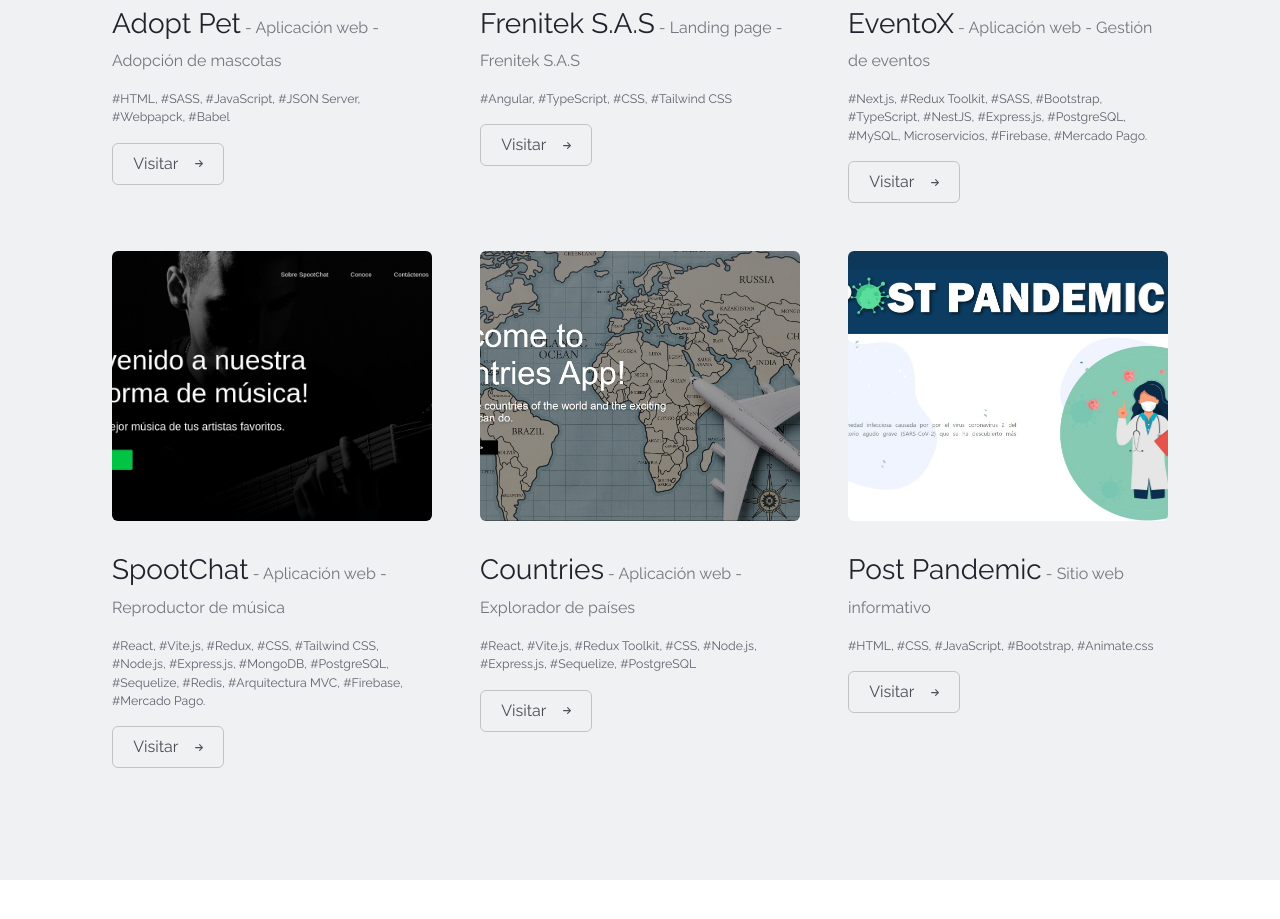
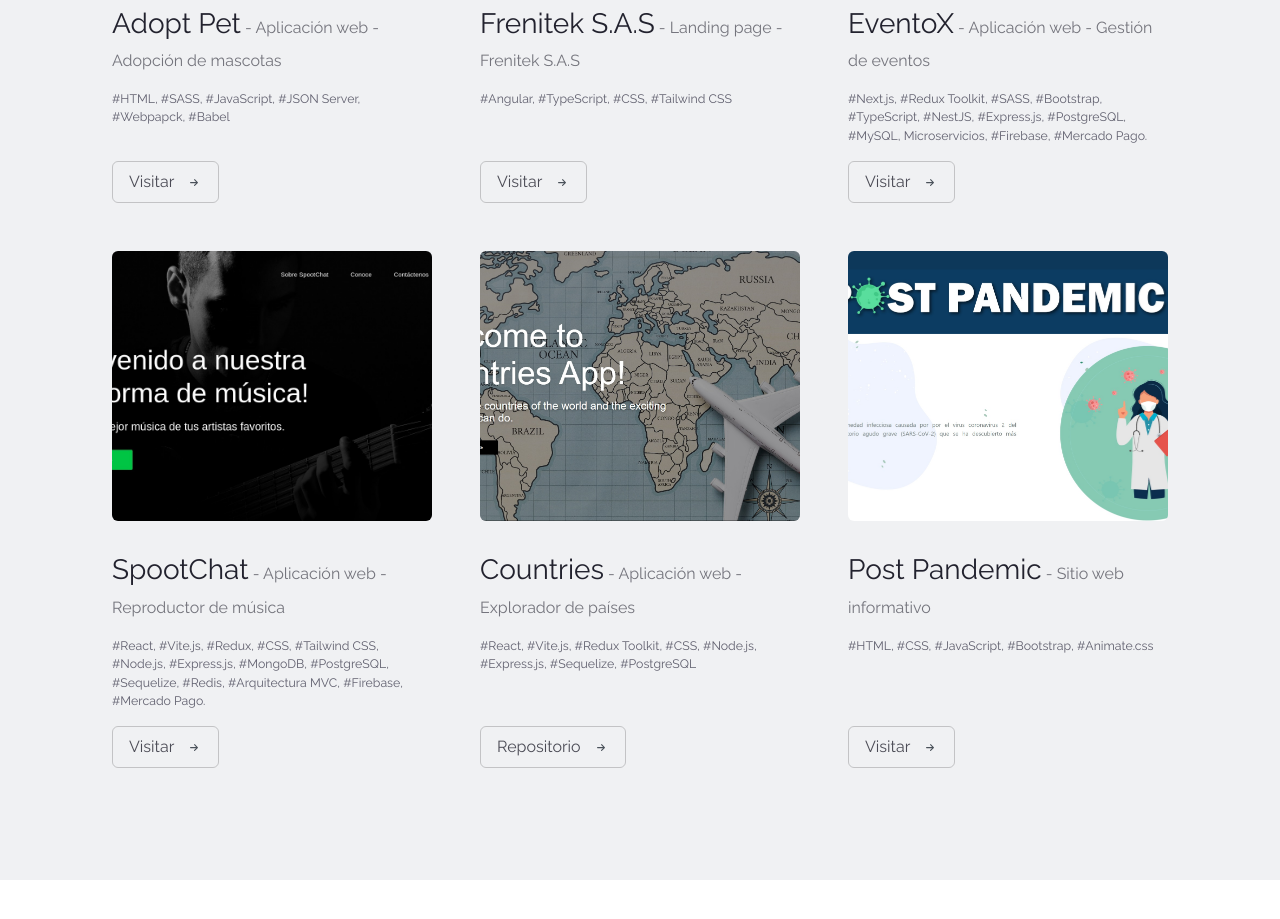
Before and after one commit to svalentinaog/portfolio-svalentinaog, a React (Vite) app: page / in a window 1280 px wide. Shown: the part 2660-3579 px from the top of the page. Built offline with nearby package versions, Linux system fonts and the light colour scheme.

Commit message:
update projects

```diff
--- a/src/assets/en.json
+++ b/src/assets/en.json
@@ -25,6 +25,7 @@
     "projects1": "Projects",
     "projects2": "Go to repository",
     "to-visit": "To Visit",
+    "repository": "Repository",
 
     "adoptpet": "Web application - Pet adoption",
     "frenitek": "Landing page - Frenitek S.A.S",
--- a/src/assets/es.json
+++ b/src/assets/es.json
@@ -25,6 +25,7 @@
     "projects1": "Proyectos",
     "projects2": "Ir al repositorio",
     "to-visit": "Visitar",
+    "repository": "Repositorio",
 
     "adoptpet": "Aplicación web - Adopción de mascotas",
     "frenitek": "Landing page - Frenitek S.A.S",
--- a/src/components/Projects.tsx
+++ b/src/components/Projects.tsx
@@ -38,7 +38,7 @@ export default function Projects() {
       name: 'Countries',
       description: lg("countries"),
       technologies: "#React, #Vite.js, #Redux Toolkit, #CSS, #Node.js, #Express.js, #Sequelize, #PostgreSQL",
-      visit: "https://github.com/svalentinaog/Countries"
+      repository: "https://github.com/svalentinaog/Countries"
     },
     {
       image: 'postpandemic.jpg',
@@ -55,6 +55,7 @@ export default function Projects() {
       <div className='all-projects'>
         {projectsData.map((project, index) => (
           <div key={index} className='content-project'>
+            <div className='info-project'>
                 <div className='image-project'>
                   <img className='' src={`images/projects/${project.image}`} alt="Project" />
                 </div>
@@ -65,13 +66,28 @@ export default function Projects() {
                 <p>
                   {project.technologies}
                 </p>
-            <a href={project.visit} target="_blank">
-              <button>
+            </div>
+             {project.visit && (
+              <a href={project.visit} target="_blank" rel="noopener noreferrer">
+                <button className='toVisit'>
                   <span>{lg("to-visit")}</span>
                   <svg xmlns="http://www.w3.org/2000/svg" viewBox="0 0 448 512">
-                  <path d="M438.6 278.6c12.5-12.5 12.5-32.8 0-45.3l-160-160c-12.5-12.5-32.8-12.5-45.3 0s-12.5 32.8 0 45.3L338.8 224 32 224c-17.7 0-32 14.3-32 32s14.3 32 32 32l306.7 0L233.4 393.4c-12.5 12.5-12.5 32.8 0 45.3s32.8 12.5 45.3 0l160-160z" /></svg>
+                    <path d="M438.6 278.6c12.5-12.5 12.5-32.8 0-45.3l-160-160c-12.5-12.5-32.8-12.5-45.3 0s-12.5 32.8 0 45.3L338.8 224 32 224c-17.7 0-32 14.3-32 32s14.3 32 32 32l306.7 0L233.4 393.4c-12.5 12.5-12.5 32.8 0 45.3s32.8 12.5 45.3 0l160-160z" />
+                  </svg>
                 </button>
               </a>
+            )}
+
+            {project.repository && (
+              <a href={project.repository} target="_blank" rel="noopener noreferrer">
+                <button className='repository'>
+                  <span>{lg("repository")}</span>
+                  <svg xmlns="http://www.w3.org/2000/svg" viewBox="0 0 448 512">
+                    <path d="M438.6 278.6c12.5-12.5 12.5-32.8 0-45.3l-160-160c-12.5-12.5-32.8-12.5-45.3 0s-12.5 32.8 0 45.3L338.8 224 32 224c-17.7 0-32 14.3-32 32s14.3 32 32 32l306.7 0L233.4 393.4c-12.5 12.5-12.5 32.8 0 45.3s32.8 12.5 45.3 0l160-160z" />
+                  </svg>
+                </button>
+              </a>
+            )}
           </div>
         ))}
       </div>
--- a/src/styles/pages/_projects.scss
+++ b/src/styles/pages/_projects.scss
@@ -19,9 +19,16 @@
     grid-template-columns: repeat(auto-fill, minmax(30%, 1fr));
     box-sizing: border-box;
 
+    .info-project {
+      display: flex;
+      flex-direction: column;
+      gap: 1rem;
+    }
+
     .content-project {
       display: flex;
       flex-direction: column;
+      justify-content: space-between;
       border-radius: 0.375rem;
       gap: 1rem;
       width: 100%;
@@ -67,12 +74,12 @@
       button {
         display: flex;
         align-items: center;
-        justify-content: space-around;
-        gap: 0.5rem;
-        width: 7rem;
+        justify-content: flex-start;
+        gap: 1rem;
+        width: auto;
         border: none;
         border-radius: 0.375rem;
-        padding: 0.5rem 1rem;
+        padding: 0.5rem 1.25rem 0.5rem 1rem;
         border: 1px solid var(--border-select);
         background-color: transparent;
         font-size: 1rem;
```
Lines whose indentation alone changed are shown as unchanged.
